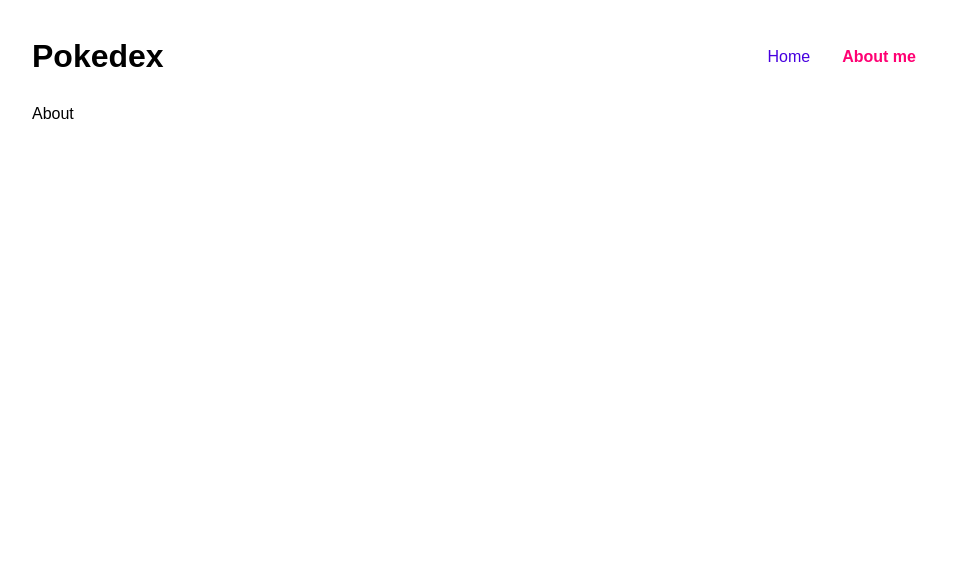
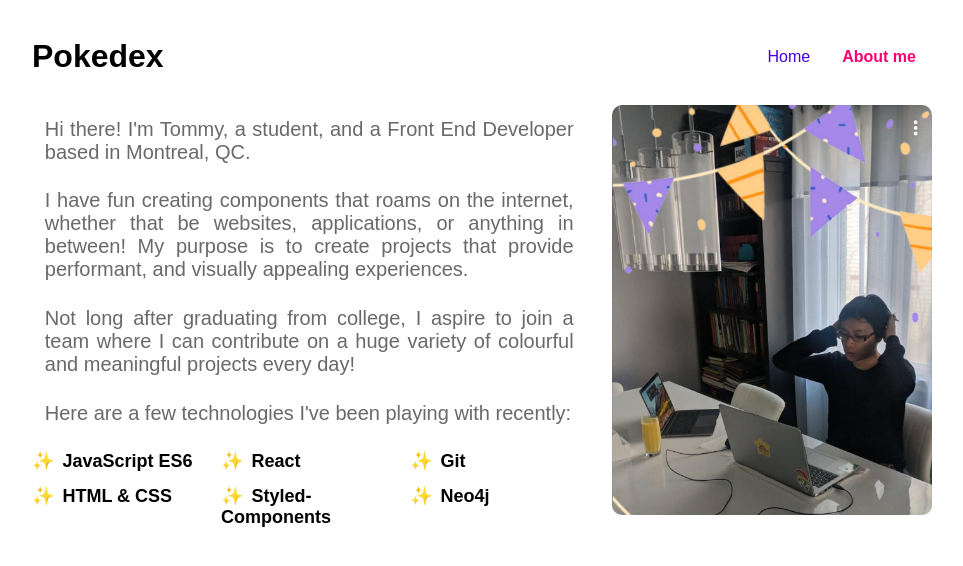
Before and after one commit to TommyQNguyen/Pokedex, a React (Create React App) app in the folder pokedex/: page /about in a window 1280 px wide. Shown: the top 566 px of the page, without its empty margins (158-1121 px from the left). Built offline with nearby package versions, Linux system fonts and the light colour scheme.

Commit message:
About Me sections to add git logo and Twitter

```diff
--- a/pokedex/src/App.js
+++ b/pokedex/src/App.js
@@ -1,11 +1,12 @@
 import "./App.css";
 import { BrowserRouter, Switch, Route } from "react-router-dom";
 
+import styled from "styled-components";
+import GlobalStyles from "../src/components/GlobalStyles";
+import Header from "./components/Header";
 import Home from "./pages/Home";
 import PokeListing from "./pages/PokeListing";
-import Header from "./components/Header";
-import styled from "styled-components";
-import GlobalStyles from "../src/components/GlobalStyles";
+import About from "./pages/About";
 
 function App() {
   return (
@@ -20,7 +21,7 @@ function App() {
             </Route>
 
             <Route exact path="/about">
-              About
+              <About />
             </Route>
 
             <Route path="/pokemon/:pokemon">
--- a/pokedex/src/components/Header.js
+++ b/pokedex/src/components/Header.js
@@ -1,5 +1,5 @@
 import React from "react";
-import { Link, NavLink } from "react-router-dom";
+import { NavLink } from "react-router-dom";
 
 import styled from "styled-components";
 import { COLORS } from "../utils/theme";
@@ -25,11 +25,6 @@ const Header = () => {
           </li>
         </NavigationList>
       </nav>
-
-      {/* <SearchContainer>
-        <SearchBar></SearchBar>
-        <ClearButton>Clear</ClearButton>
-      </SearchContainer> */}
     </Wrapper>
   );
 };
@@ -54,11 +49,11 @@ const NavigationList = styled.ul`
   display: flex;
 `;
 
-const NavItem = styled.div`
-  color: #fff;
-  font-size: 30px;
-  margin: 20px;
-`;
+// const NavItem = styled.div`
+//   color: #fff;
+//   font-size: 30px;
+//   margin: 20px;
+// `;
 
 const NavigationLink = styled(NavLink)`
   position: relative;
@@ -73,7 +68,7 @@ const NavigationLink = styled(NavLink)`
   }
 `;
 
-const SearchContainer = styled.div``;
+// const SearchContainer = styled.div``;
 
 const SearchBar = styled.input`
   width: 150px;
@@ -84,6 +79,6 @@ const SearchBar = styled.input`
   font-size: 18px;
 `;
 
-const ClearButton = styled(Button)`
-  margin-left: 1vw;
-`;
+// const ClearButton = styled(Button)`
+//   margin-left: 1vw;
+// `;
--- a/pokedex/src/components/PokeList.js
+++ b/pokedex/src/components/PokeList.js
@@ -14,8 +14,8 @@ const PokeList = () => {
     fetch(`${POKEMON_API_URL}/pokemon?limit=${GEN_5_LIMIT}`)
       .then((data) => data.json())
       .then((data) => setPokemonList(data.results))
-      .then(() => console.log("Fetching..."));
-  }, [value]); // Runs only once first render
+      .then(() => console.log("done Fetching..."));
+  }, []); // Runs only once first render
 
   const handleOnChange = (event) => {
     setValue(event.target.value);
@@ -27,20 +27,24 @@ const PokeList = () => {
 
   // console.log(pokemonList);
 
+  console.log("render");
+
   return (
     <Wrapper>
       <SearchContainer>
         <Input type="text" value={value} onChange={handleOnChange}></Input>
         <ClearButton onClick={() => setValue("")}>Clear</ClearButton>
       </SearchContainer>
-      {pokemonList.map((pokeObject, index) => {
+      {pokemonList
+        .filter((pokeObject) => pokeObject.name.toLowerCase().includes(value))
+        .map((pokeObject) => {
           return (
-          <PokeLink to={`pokemon/${pokeObject.name}`}>
+            <PokeLink key={pokeObject.name} to={`pokemon/${pokeObject.name}`}>
               <PokeContainer>
-              <PokemonName key={pokeObject.name}>{pokeObject.name}</PokemonName>
-              <PokemonNationalNum>
+                <PokemonName>{pokeObject.name}</PokemonName>
+                {/* <PokemonNationalNum>
                 #{("000" + (index + 1)).slice(-3)}
-              </PokemonNationalNum>
+              </PokemonNationalNum> */}
               </PokeContainer>
             </PokeLink>
           );
--- /dev/null
+++ b/pokedex/src/pages/About.js
@@ -0,0 +1,95 @@
+import React from "react";
+
+import styled from "styled-components";
+import tommy from "../images/tommy.png";
+import { COLORS } from "../utils/theme";
+
+const About = () => {
+  return (
+    <Wrapper>
+      <IntroContainer>
+        <Introduction>
+          Hi there! I'm Tommy, a student, and a Front End Developer based in
+          Montreal, QC.
+        </Introduction>
+
+        <Introduction>
+          I have fun creating components that roams on the internet, whether
+          that be websites, applications, or anything in between! My purpose is
+          to create projects that provide performant, and visually appealing
+          experiences.
+        </Introduction>
+
+        <Introduction>
+          Not long after graduating from college, I aspire to join a team where
+          I can contribute on a huge variety of colourful and meaningful
+          projects every day!
+        </Introduction>
+
+        <Introduction>
+          Here are a few technologies I've been playing with recently:
+        </Introduction>
+
+        <SkillsContainer>
+          <Skill>JavaScript ES6</Skill>
+          <Skill>React</Skill>
+          <Skill>Git</Skill>
+          <Skill>HTML & CSS</Skill>
+          <Skill>Styled-Components</Skill>
+          <Skill>Neo4j</Skill>
+        </SkillsContainer>
+      </IntroContainer>
+
+      <TommyPhoto src={tommy} alt="Tommy" />
+    </Wrapper>
+  );
+};
+
+export default About;
+
+const Wrapper = styled.div`
+  display: grid;
+  grid-template-columns: 2fr 1fr;
+  grid-gap: 2vw;
+`;
+
+const IntroContainer = styled.div`
+  display: flex;
+  flex-direction: column;
+`;
+
+const Introduction = styled.main`
+  padding: 1vw;
+  font-size: 20px;
+  text-align: justify;
+  color: dimgray;
+`;
+
+const SkillsContainer = styled.ul`
+  margin-top: 1vw;
+  display: grid;
+  grid-template-columns: 1fr 1fr 1fr;
+  list-style-type: none;
+  grid-gap: 1vw;
+`;
+
+const Skill = styled.li`
+  font-size: 18px;
+  font-weight: bold;
+  &:before {
+    content: "✨";
+    padding-right: 8px;
+    /* color: blue; */
+  }
+`;
+
+const Greeting = styled.header`
+  padding: 2vw;
+  font-size: 5vw;
+  color: ${COLORS.primary};
+`;
+
+const TommyPhoto = styled.img`
+  width: 25vw;
+  border-radius: 10px;
+`;
--- a/pokedex/src/utils/pokemonTypeColors.js
+++ b/pokedex/src/utils/pokemonTypeColors.js
@@ -16,5 +16,5 @@ export default {
   dark: { color: "#705848", border: "1px solid #49392F" },
   steel: { color: "#B8B8D0", border: "1px solid #787887" },
   dragon: { color: "#7038F8", border: "1px solid #4924A1" },
-  fairy: { color: "plum", border: "1px solid #pink" },
+  fairy: { color: "plum", border: "1px solid #A13959" },
 };
```
Also changed, not shown: pokedex/src/index.css (deleted, +0 -18 lines), pokedex/src/index.js (+5 -6 lines), pokedex/src/images/tommy.png (added), 1 other file (tests, documents, lock files or other folders). Lines whose indentation alone changed are shown as unchanged.
